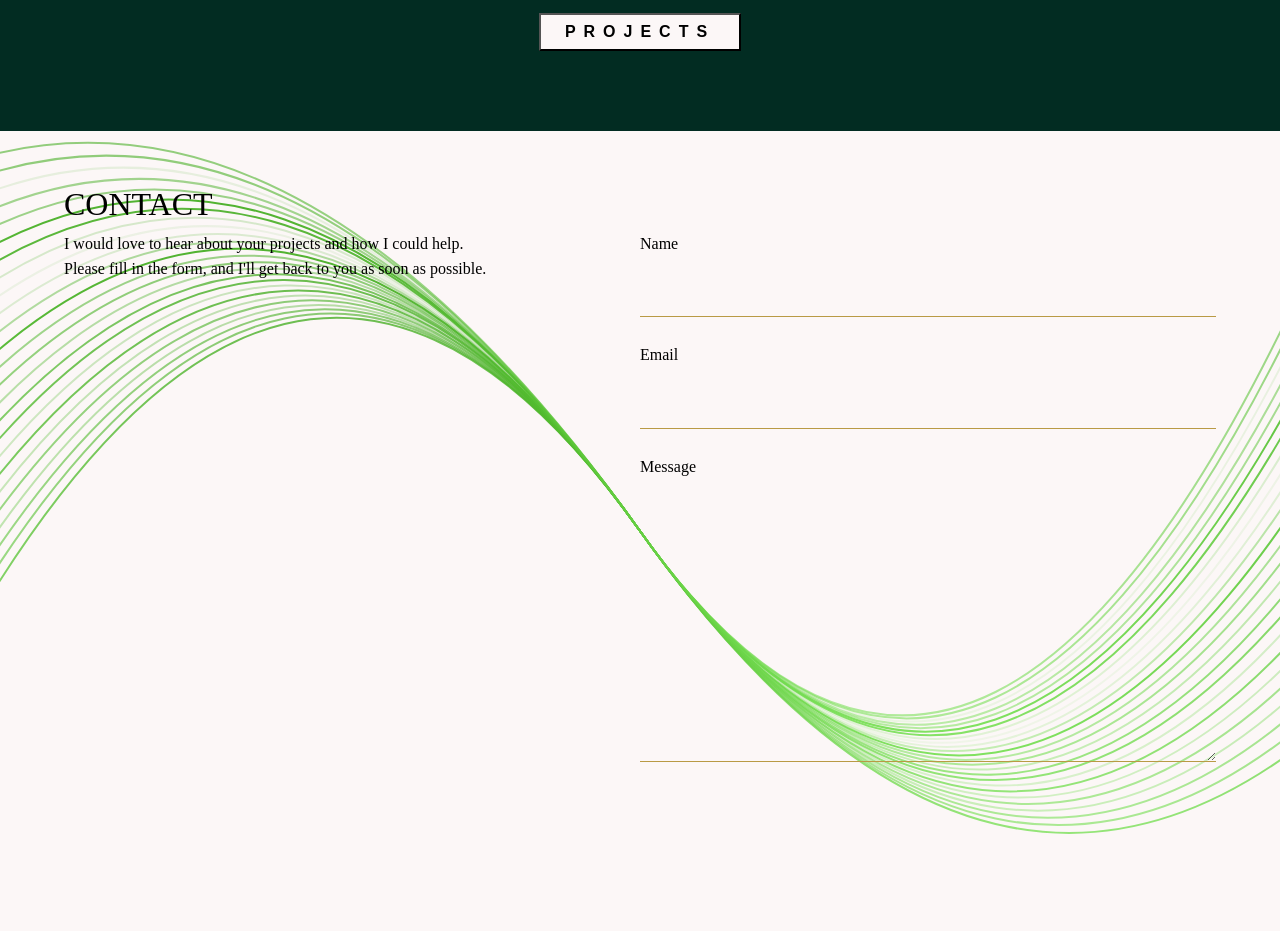
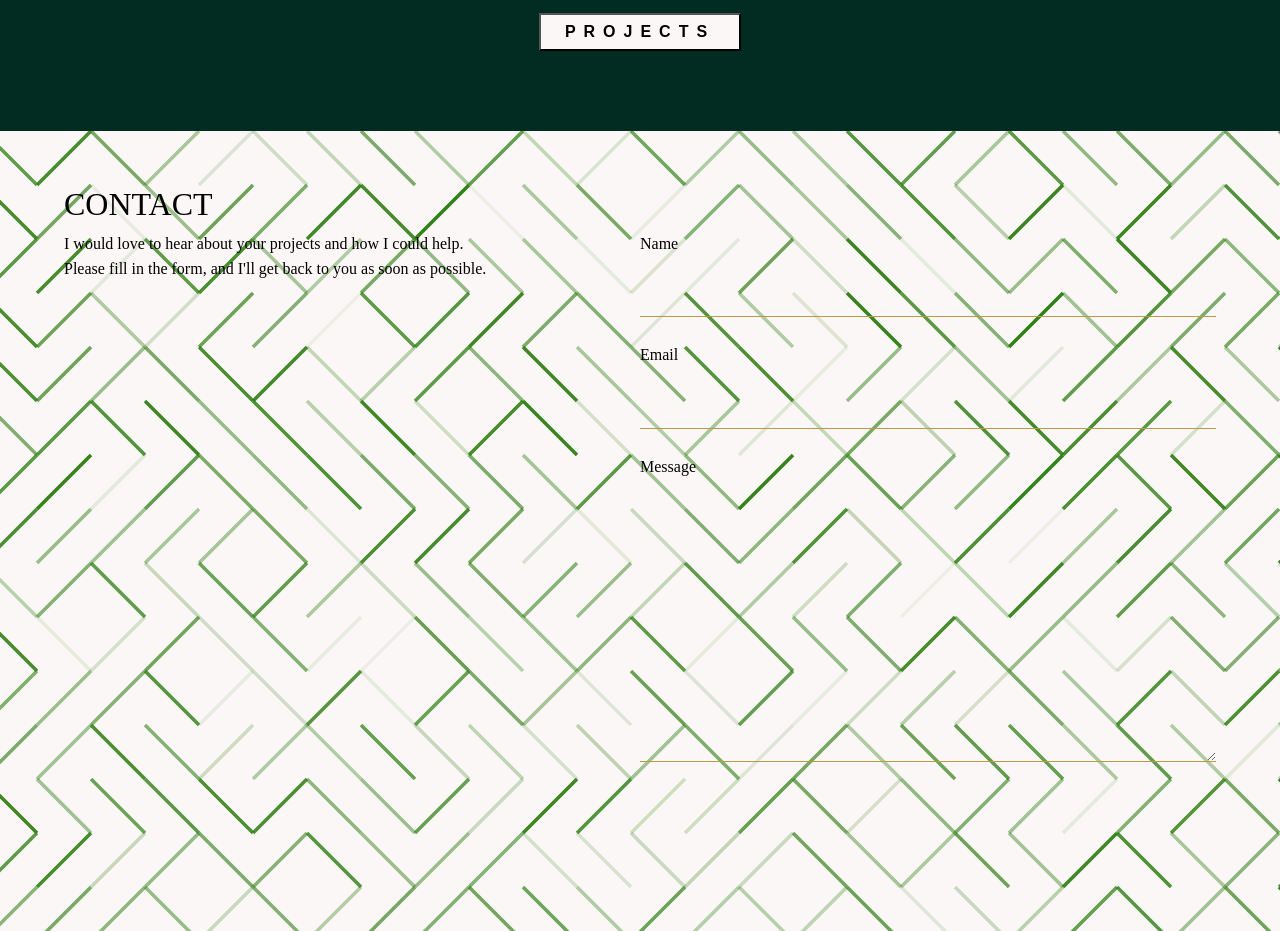
Before and after one commit to Lovethrech/my-main-portfolio, a Vue app: page / in a window 1280 px wide. Shown: the part 2200-3131 px from the top of the page. Built offline with nearby package versions, Linux system fonts and the light colour scheme.

Commit message:
working on the home-contact components.

```diff
--- a/src/components/contact/ContactCtn.vue
+++ b/src/components/contact/ContactCtn.vue
@@ -16,7 +16,7 @@ import ContactForm from './ContactForm.vue';
 
 <style scoped>
 .contact-ctn{
-    background: url("/public/oooscillate.svg") center/auto no-repeat;
+    background: url("/public/ttten.svg") center/auto no-repeat;
     background-size: cover;
     min-height: 100vh;
     padding: 6vh var(--desktop-left-right-space);
```
